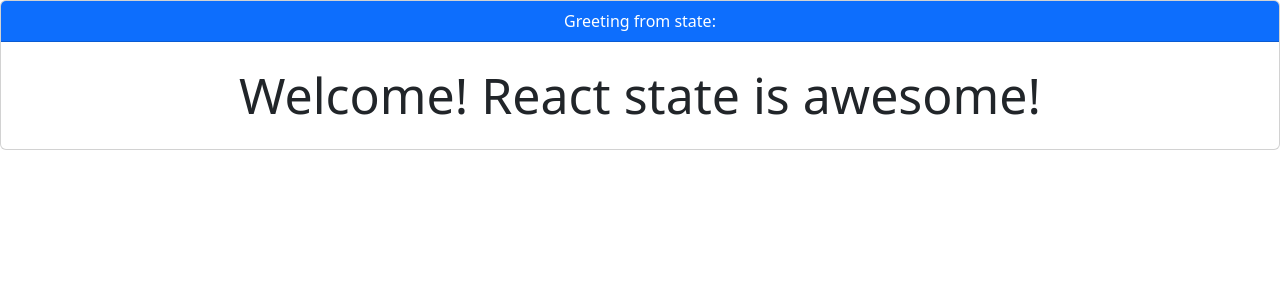
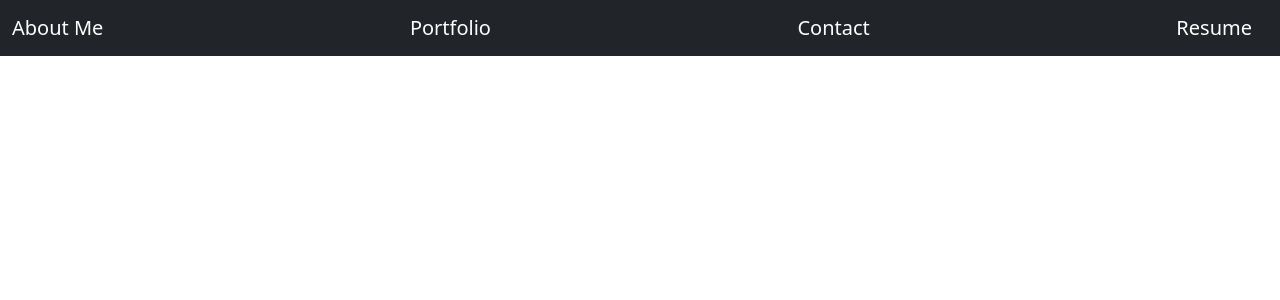
Before and after one commit to HammontreeWebDev/portfolio-reactjs, a React (Create React App) app: page / in a window 1280 px wide. Shown: the top 300 px of the page. Built offline with nearby package versions, Linux system fonts and the light colour scheme.

Commit message:
rendered basic Navbar

```diff
--- a/src/App.js
+++ b/src/App.js
@@ -1,11 +1,15 @@
 import React from "react";
-// We import our Greeting component from the components folder so that we can eventually return it
-import Greeting from "./components/Greeting";
+import Navbar from "./components/navbar";
 
-// App is our main component at the top level of our App that references other components
+// declare any variables
+const aboutNav = 'About Me';
+const portfolioNav = 'Portfolio';
+const contactNav = 'Contact';
+const resumeNav = 'Resume';
+
+// call components to be rendered
 function App() {
-  return <Greeting />;
+  return <Navbar about={aboutNav} portfolio={portfolioNav} contact={contactNav} resume={resumeNav} />;
 }
 
-// Here we export the App component so that it can be made available in `index.js`
 export default App;
--- a/src/components/Greeting.js
+++ /dev/null
@@ -1,21 +0,0 @@
-// First we import `useState` with React so that we can take advantage of the hook
-import React, { useState } from 'react';
-
-export default function Greeting() {
-  // To set a state variable using `useState`, we give our variable a name of `greeting` and a function to update it.
-  // We also provide an initial value
-  const [greeting, setGreeting] = useState('Welcome! React state is awesome!');
-
-  return (
-    <div className="card text-center">
-      <div className="card-header bg-primary text-white">
-        Greeting from state:
-      </div>
-      <div className="card-body">
-        <p className="card-text" style={{ fontSize: '50px' }}>
-          {greeting}
-        </p>
-      </div>
-    </div>
-  );
-}
--- /dev/null
+++ b/src/components/navbar.js
@@ -0,0 +1,16 @@
+import React from 'react';
+
+function Navbar(props) {
+  return (
+      <nav className='navbar navbar-dark bg-dark'>
+        <div className='container-fluid'>
+          <a className='navbar-brand' href="#">{props.about}</a>
+          <a className='navbar-brand' href="#">{props.portfolio}</a>
+          <a className='navbar-brand' href="#">{props.contact}</a>
+          <a className='navbar-brand' href="#">{props.resume}</a>
+        </div>
+      </nav>
+  );
+}
+
+export default Navbar;
```
